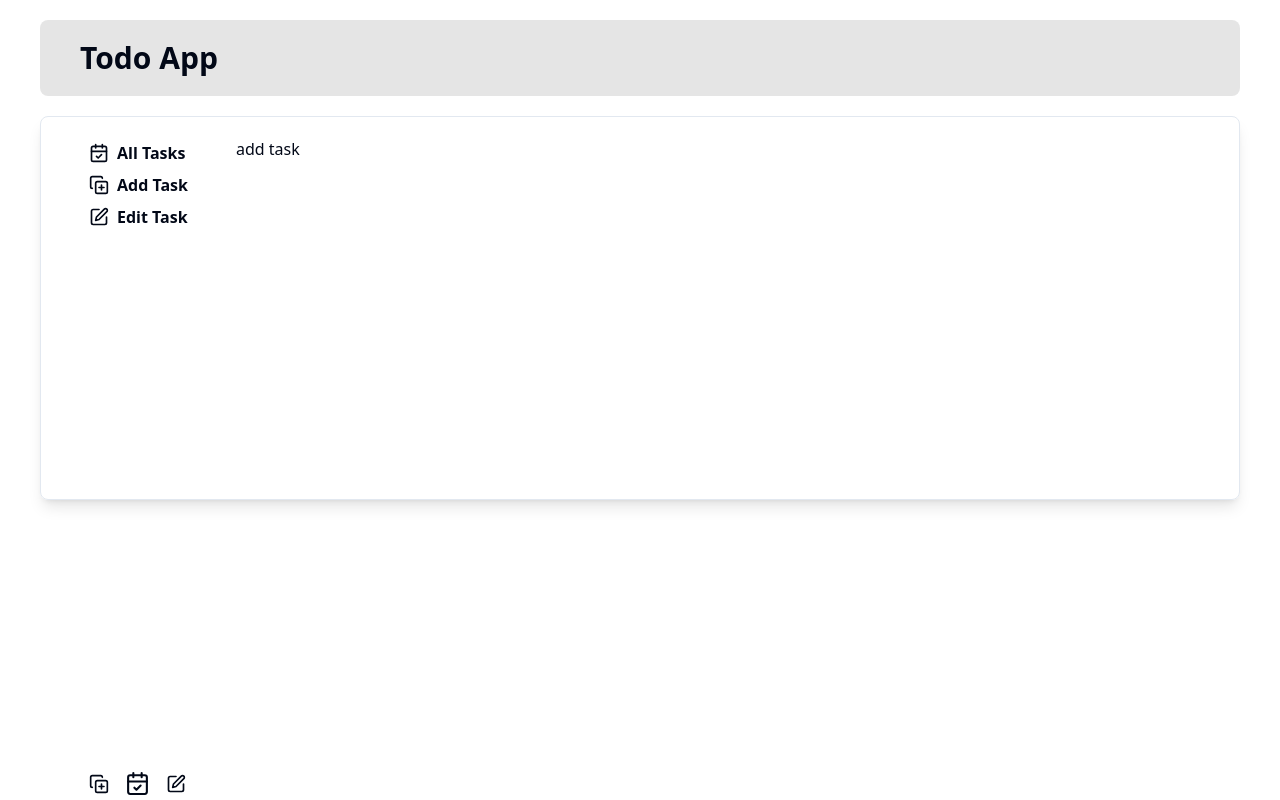
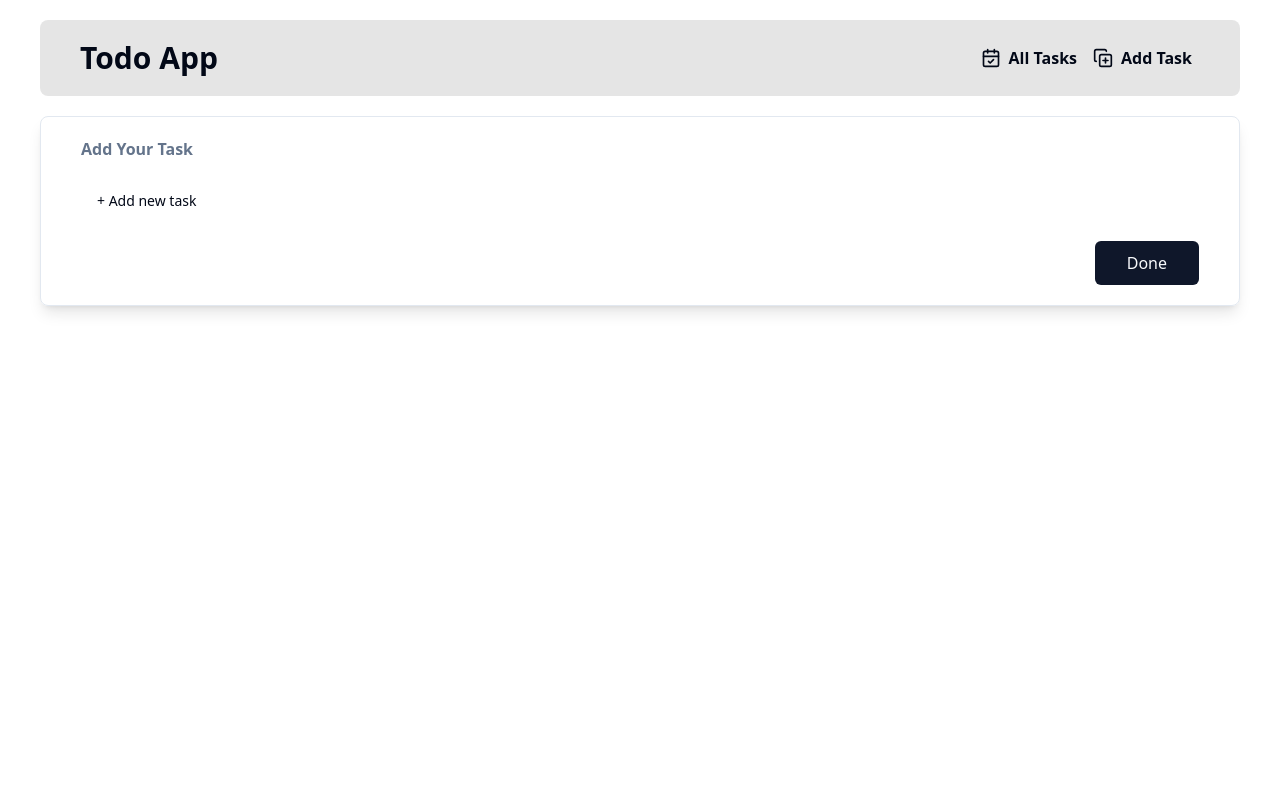
Before and after one commit to GitByImran/todo-app, a Next.js app: page /components/addTask in a window 1280 px wide. Built offline with nearby package versions, Linux system fonts and the light colour scheme.

Commit message:
add task page basic functionality complete

```diff
--- a/src/pages/_app.tsx
+++ b/src/pages/_app.tsx
@@ -1,17 +1,14 @@
 import "@/styles/globals.css";
 import type { AppProps } from "next/app";
 import Appbar from "./shared/appbar";
-import Sidemenu from "./components/sidemenu";
-import BottomMenu from "./components/bottomMenu";
+
 
 export default function App({ Component, pageProps }: AppProps) {
   return (
     <>
       <Appbar />
-      <div className="w-[1200px] h-96 mx-auto px-10 py-5 my-5 rounded-lg border shadow-lg flex  gap-10">
-        <Sidemenu />
+      <div className="max-w-[1200px] mx-auto px-10 py-5 my-5 rounded-lg border shadow-lg flex  gap-10">
         <Component {...pageProps} />
-        <BottomMenu />
       </div>
     </>
   );
--- a/src/pages/components/addTask.tsx
+++ b/src/pages/components/addTask.tsx
@@ -1,7 +1,76 @@
-import React from "react";
+import React, { useState } from "react";
+import { Button } from "@/components/ui/button";
+import { useRouter } from "next/router";
 
-const AddTask = () => {
-  return <div>add task</div>;
+interface Task {
+  id: string;
+  text: string;
+  status: string;
+}
+
+const AddTask: React.FC = () => {
+  const router = useRouter();
+  const [tasks, setTasks] = useState<Task[]>([]);
+
+  const handleAddTask = () => {
+    const newTask: Task = {
+      id: Date.now().toString() + Math.random().toString(36).substr(2, 9), // Generating a unique ID
+      text: "",
+      status: "incomplete",
+    };
+    setTasks([...tasks, newTask]);
+  };
+
+  const handleSave = (index: number) => {
+    const updatedTasks: Task[] = [...tasks];
+    const taskToUpdate = updatedTasks[index];
+    if (taskToUpdate.text.trim() !== "") {
+      localStorage.setItem("tasks", JSON.stringify(updatedTasks));
+    }
+  };
+
+  const handleChange = (index: number, value: string) => {
+    const updatedTasks: Task[] = [...tasks];
+    updatedTasks[index].text = value;
+    setTasks(updatedTasks);
+  };
+
+  const handleDone = () => {
+    router.push("../components/allTasks");
+  };
+
+  return (
+    <div className="w-full">
+      <h2 className="text-muted-foreground font-bold">Add Your Task</h2>
+      <div className="my-5 space-y-4">
+        {tasks.map((task, index) => (
+          <div className="flex items-center gap-5" key={index}>
+            <input
+              type="text"
+              placeholder="Write your text here"
+              className="outline-none border-b-2 p-1 px-3 w-full"
+              value={task.text}
+              onChange={(e) => handleChange(index, e.target.value)}
+            />
+            <Button onClick={() => handleSave(index)}>Save</Button>
+          </div>
+        ))}
+        <Button variant={"ghost"} onClick={handleAddTask}>
+          + Add new task
+        </Button>
+      </div>
+      <div className="text-right">
+        <Button
+          size={"lg"}
+          variant={"default"}
+          className="text-md"
+          onClick={handleDone}
+        >
+          Done
+        </Button>
+      </div>
+    </div>
+  );
 };
 
 export default AddTask;
--- a/src/pages/components/allTasks.tsx
+++ b/src/pages/components/allTasks.tsx
@@ -1,18 +1,7 @@
 import React from "react";
-import Sidemenu from "./sidemenu";
 
 const AllTasks = () => {
-  return (
-    <div className="">
-      <h2>dashboard</h2>
-      <h2>dashboard</h2>
-      <h2>dashboard</h2>
-      <h2>dashboard</h2>
-      <h2>dashboard</h2>
-      <h2>dashboard</h2>
-      <h2>dashboard</h2>
-    </div>
-  );
+  return <div className=""></div>;
 };
 
 export default AllTasks;
--- a/src/pages/components/bottomMenu.tsx
+++ /dev/null
@@ -1,40 +0,0 @@
-import React from "react";
-import { CopyPlus, CalendarCheck, PenSquare } from "lucide-react";
-import Link from "next/link";
-
-const menus = [
-  {
-    icon: <CopyPlus size={20} />,
-    label: "Add Task",
-    goto: "",
-  },
-  {
-    icon: <CalendarCheck size={25} />,
-    label: "All Tasks",
-    goto: "../components/allTasks.tsx",
-  },
-  {
-    icon: <PenSquare size={20} />,
-    label: "Edit Task",
-    goto: "",
-  },
-];
-
-const BottomMenu = () => {
-  return (
-    <div className="fixed bottom-0 flex items-center justify-between">
-      {menus.map((menu, index) => (
-        <Link
-          href={menu.goto}
-          key={index}
-          className="flex flex-col items-center gap-2 px-2 py-1 hover:bg-teal-300 rounded"
-        >
-          <p>{menu.icon}</p>
-          {/* <p className="font-bold">{menu.label}</p> */}
-        </Link>
-      ))}
-    </div>
-  );
-};
-
-export default BottomMenu;
--- /dev/null
+++ b/src/pages/components/menus.tsx
@@ -0,0 +1,35 @@
+import React from "react";
+import { CopyPlus, CalendarCheck } from "lucide-react";
+import Link from "next/link";
+
+const options = [
+  {
+    icon: <CalendarCheck size={20} />,
+    label: "All Tasks",
+    goto: "/components/addTask",
+  },
+  {
+    icon: <CopyPlus size={20} />,
+    label: "Add Task",
+    goto: "/components/addTask",
+  },
+];
+
+const Menus = () => {
+  return (
+    <div className="flex">
+      {options.map((option, index) => (
+        <Link
+          href={option.goto}
+          key={index}
+          className="flex items-center gap-2 px-2 py-1 hover:bg-teal-300 rounded"
+        >
+          <p>{option.icon}</p>
+          <p className="font-bold">{option.label}</p>
+        </Link>
+      ))}
+    </div>
+  );
+};
+
+export default Menus;
--- a/src/pages/components/sidemenu.tsx
+++ /dev/null
@@ -1,40 +0,0 @@
-import React from "react";
-import { CopyPlus, CalendarCheck, PenSquare } from "lucide-react";
-import Link from "next/link";
-
-const menus = [
-  {
-    icon: <CalendarCheck size={20} />,
-    label: "All Tasks",
-    goto: "../components/allTasks.tsx",
-  },
-  {
-    icon: <CopyPlus size={20} />,
-    label: "Add Task",
-    goto: "",
-  },
-  {
-    icon: <PenSquare size={20} />,
-    label: "Edit Task",
-    goto: "",
-  },
-];
-
-const Sidemenu = () => {
-  return (
-    <div className="">
-      {menus.map((menu, index) => (
-        <Link
-          href={menu.goto}
-          key={index}
-          className="flex items-center gap-2 px-2 py-1 hover:bg-teal-300 rounded"
-        >
-          <p>{menu.icon}</p>
-          <p className="font-bold">{menu.label}</p>
-        </Link>
-      ))}
-    </div>
-  );
-};
-
-export default Sidemenu;
--- a/src/pages/shared/appbar.tsx
+++ b/src/pages/shared/appbar.tsx
@@ -1,9 +1,13 @@
 import React from "react";
+import Menus from "../components/menus";
 
 const Appbar = () => {
   return (
-    <nav className="backdrop-blur-xl bg-black/10 w-[1200px] mx-auto px-10 py-5 my-5 rounded-lg">
-      <div className="logo capitalize font-bold text-3xl">todo app</div>
+    <nav className="backdrop-blur-xl bg-black/10 max-w-[1200px] mx-auto px-10 py-5 my-5 rounded-lg">
+      <div className="flex items-center justify-between">
+        <h2 className="logo capitalize font-bold text-3xl">todo app</h2>
+        <Menus />
+      </div>
     </nav>
   );
 };
```
